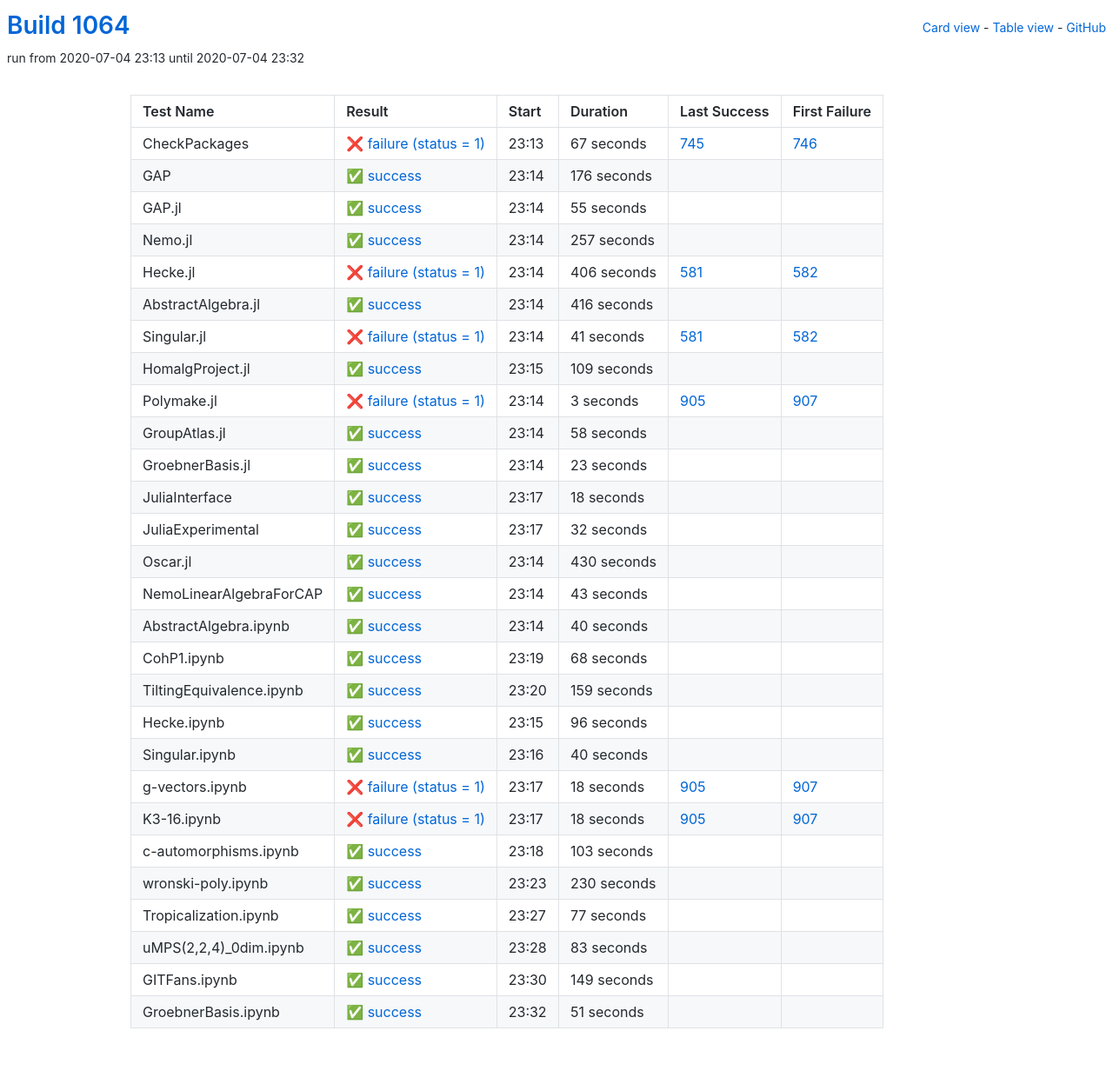
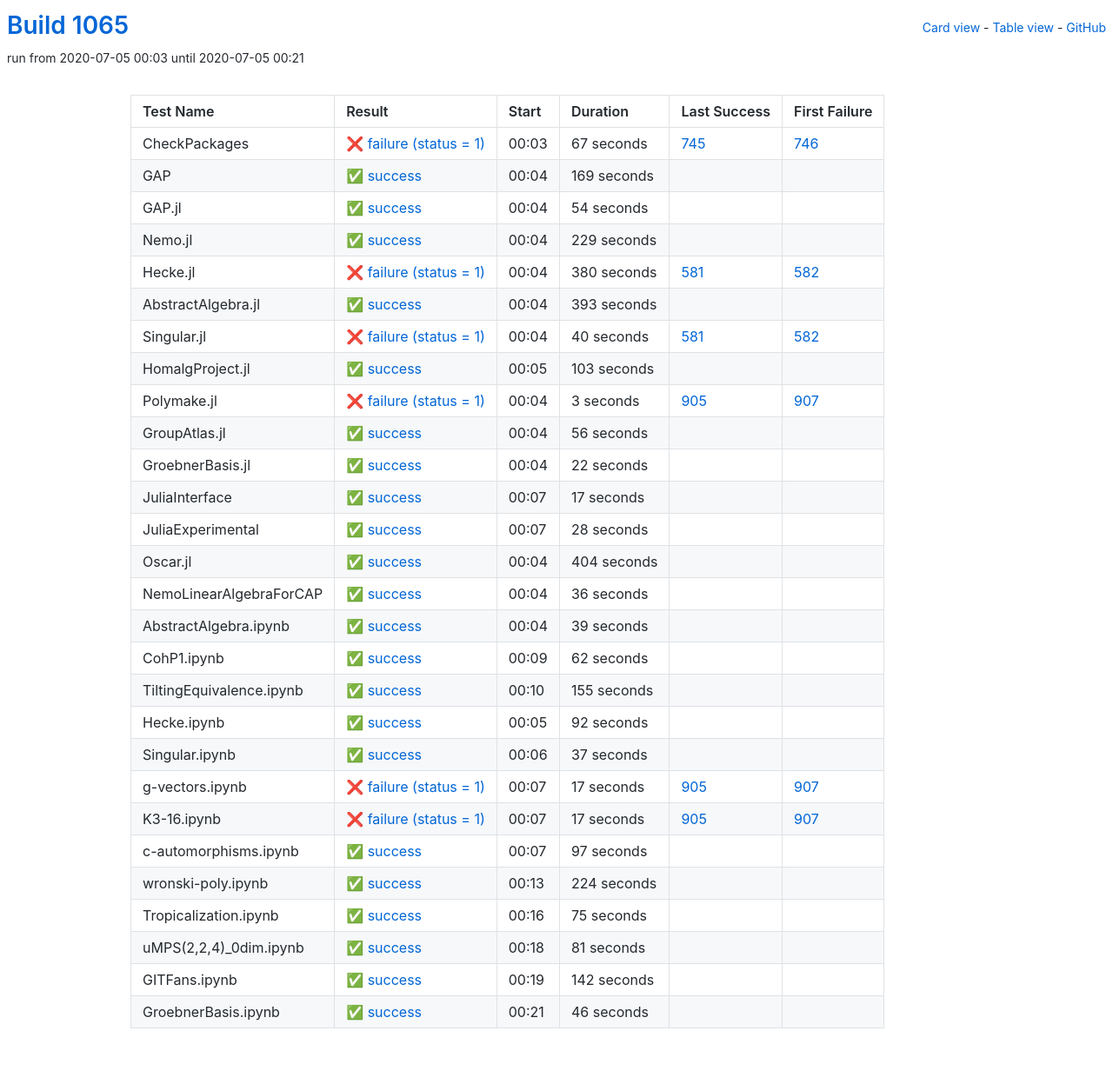
Before and after one commit to oscar-system/oscar-ci-status-1.4, a Jekyll site: the page built from table.html, in a window 1280 px wide. Shown: the whole page at 87% size. Built offline with Jekyll 4.4.1, drawn with Linux system fonts in a browser that asks for light colours.

Commit message:
Build #1065

```diff
--- a/_data/ci.yml
+++ b/_data/ci.yml
@@ -1,6 +1,6 @@
 ---
-build: 1064
-build_url: https://oscarci.mathematik.uni-kl.de/job/oscar-julia-1.4/1064/
+build: 1065
+build_url: https://oscarci.mathematik.uni-kl.de/job/oscar-julia-1.4/1065/
 job: oscar-julia-1.4
 organization: oscar-system
 repo: oscar-ci-status-1.4
@@ -8,8 +8,8 @@ repourl: https://github.com/oscar-system/oscar-ci-status-1.4
 tests:
 - name: CheckPackages
   id: checkpackages
-  log: https://oscarci.mathematik.uni-kl.de/job/oscar-julia-1.4/1064/artifact/logs/build-1064/CheckPackages.log
-  start: 2020-07-04 23:13
+  log: https://oscarci.mathematik.uni-kl.de/job/oscar-julia-1.4/1065/artifact/logs/build-1065/CheckPackages.log
+  start: 2020-07-05 00:03
   success: false
   exitcode: 1
   status: failure
@@ -20,92 +20,92 @@ tests:
   first_failure_url: https://oscarci.mathematik.uni-kl.de/job/oscar-julia-1.4/746/
 - name: GAP
   id: gap
-  log: https://oscarci.mathematik.uni-kl.de/job/oscar-julia-1.4/1064/artifact/logs/build-1064/GAP.log
-  start: 2020-07-04 23:14
+  log: https://oscarci.mathematik.uni-kl.de/job/oscar-julia-1.4/1065/artifact/logs/build-1065/GAP.log
+  start: 2020-07-05 00:04
   success: true
   exitcode: 0
   status: success
-  duration: 176
+  duration: 169
   last_success: false
   last_success_url:
   first_failure: false
   first_failure_url:
 - name: GAP.jl
   id: gap-jl
-  log: https://oscarci.mathematik.uni-kl.de/job/oscar-julia-1.4/1064/artifact/logs/build-1064/GAP.jl.log
-  start: 2020-07-04 23:14
+  log: https://oscarci.mathematik.uni-kl.de/job/oscar-julia-1.4/1065/artifact/logs/build-1065/GAP.jl.log
+  start: 2020-07-05 00:04
   success: true
   exitcode: 0
   status: success
-  duration: 55
+  duration: 54
   last_success: false
   last_success_url:
   first_failure: false
   first_failure_url:
 - name: Nemo.jl
   id: nemo-jl
-  log: https://oscarci.mathematik.uni-kl.de/job/oscar-julia-1.4/1064/artifact/logs/build-1064/Nemo.jl.log
-  start: 2020-07-04 23:14
+  log: https://oscarci.mathematik.uni-kl.de/job/oscar-julia-1.4/1065/artifact/logs/build-1065/Nemo.jl.log
+  start: 2020-07-05 00:04
   success: true
   exitcode: 0
   status: success
-  duration: 257
+  duration: 229
   last_success: false
   last_success_url:
   first_failure: false
   first_failure_url:
 - name: Hecke.jl
   id: hecke-jl
-  log: https://oscarci.mathematik.uni-kl.de/job/oscar-julia-1.4/1064/artifact/logs/build-1064/Hecke.jl.log
-  start: 2020-07-04 23:14
+  log: https://oscarci.mathematik.uni-kl.de/job/oscar-julia-1.4/1065/artifact/logs/build-1065/Hecke.jl.log
+  start: 2020-07-05 00:04
   success: false
   exitcode: 1
   status: failure
-  duration: 406
+  duration: 380
   last_success: 581
   last_success_url: https://oscarci.mathematik.uni-kl.de/job/oscar-julia-1.4/581/
   first_failure: 582
   first_failure_url: https://oscarci.mathematik.uni-kl.de/job/oscar-julia-1.4/582/
 - name: AbstractAlgebra.jl
   id: abstractalgebra-jl
-  log: https://oscarci.mathematik.uni-kl.de/job/oscar-julia-1.4/1064/artifact/logs/build-1064/AbstractAlgebra.jl.log
-  start: 2020-07-04 23:14
+  log: https://oscarci.mathematik.uni-kl.de/job/oscar-julia-1.4/1065/artifact/logs/build-1065/AbstractAlgebra.jl.log
+  start: 2020-07-05 00:04
   success: true
   exitcode: 0
   status: success
-  duration: 416
+  duration: 393
   last_success: false
   last_success_url:
   first_failure: false
   first_failure_url:
 - name: Singular.jl
   id: singular-jl
-  log: https://oscarci.mathematik.uni-kl.de/job/oscar-julia-1.4/1064/artifact/logs/build-1064/Singular.jl.log
-  start: 2020-07-04 23:14
+  log: https://oscarci.mathematik.uni-kl.de/job/oscar-julia-1.4/1065/artifact/logs/build-1065/Singular.jl.log
+  start: 2020-07-05 00:04
   success: false
   exitcode: 1
   status: failure
-  duration: 41
+  duration: 40
   last_success: 581
   last_success_url: https://oscarci.mathematik.uni-kl.de/job/oscar-julia-1.4/581/
   first_failure: 582
   first_failure_url: https://oscarci.mathematik.uni-kl.de/job/oscar-julia-1.4/582/
 - name: HomalgProject.jl
   id: homalgproject-jl
-  log: https://oscarci.mathematik.uni-kl.de/job/oscar-julia-1.4/1064/artifact/logs/build-1064/HomalgProject.jl.log
-  start: 2020-07-04 23:15
+  log: https://oscarci.mathematik.uni-kl.de/job/oscar-julia-1.4/1065/artifact/logs/build-1065/HomalgProject.jl.log
+  start: 2020-07-05 00:05
   success: true
   exitcode: 0
   status: success
-  duration: 109
+  duration: 103
   last_success: false
   last_success_url:
   first_failure: false
   first_failure_url:
 - name: Polymake.jl
   id: polymake-jl
-  log: https://oscarci.mathematik.uni-kl.de/job/oscar-julia-1.4/1064/artifact/logs/build-1064/Polymake.jl.log
-  start: 2020-07-04 23:14
+  log: https://oscarci.mathematik.uni-kl.de/job/oscar-julia-1.4/1065/artifact/logs/build-1065/Polymake.jl.log
+  start: 2020-07-05 00:04
   success: false
   exitcode: 1
   status: failure
@@ -116,228 +116,228 @@ tests:
   first_failure_url: https://oscarci.mathematik.uni-kl.de/job/oscar-julia-1.4/907/
 - name: GroupAtlas.jl
   id: groupatlas-jl
-  log: https://oscarci.mathematik.uni-kl.de/job/oscar-julia-1.4/1064/artifact/logs/build-1064/GroupAtlas.jl.log
-  start: 2020-07-04 23:14
+  log: https://oscarci.mathematik.uni-kl.de/job/oscar-julia-1.4/1065/artifact/logs/build-1065/GroupAtlas.jl.log
+  start: 2020-07-05 00:04
   success: true
   exitcode: 0
   status: success
-  duration: 58
+  duration: 56
   last_success: false
   last_success_url:
   first_failure: false
   first_failure_url:
 - name: GroebnerBasis.jl
   id: groebnerbasis-jl
-  log: https://oscarci.mathematik.uni-kl.de/job/oscar-julia-1.4/1064/artifact/logs/build-1064/GroebnerBasis.jl.log
-  start: 2020-07-04 23:14
+  log: https://oscarci.mathematik.uni-kl.de/job/oscar-julia-1.4/1065/artifact/logs/build-1065/GroebnerBasis.jl.log
+  start: 2020-07-05 00:04
   success: true
   exitcode: 0
   status: success
-  duration: 23
+  duration: 22
   last_success: false
   last_success_url:
   first_failure: false
   first_failure_url:
 - name: JuliaInterface
   id: juliainterface
-  log: https://oscarci.mathematik.uni-kl.de/job/oscar-julia-1.4/1064/artifact/logs/build-1064/JuliaInterface.log
-  start: 2020-07-04 23:17
+  log: https://oscarci.mathematik.uni-kl.de/job/oscar-julia-1.4/1065/artifact/logs/build-1065/JuliaInterface.log
+  start: 2020-07-05 00:07
   success: true
   exitcode: 0
   status: success
-  duration: 18
+  duration: 17
   last_success: false
   last_success_url:
   first_failure: false
   first_failure_url:
 - name: JuliaExperimental
   id: juliaexperimental
-  log: https://oscarci.mathematik.uni-kl.de/job/oscar-julia-1.4/1064/artifact/logs/build-1064/JuliaExperimental.log
-  start: 2020-07-04 23:17
+  log: https://oscarci.mathematik.uni-kl.de/job/oscar-julia-1.4/1065/artifact/logs/build-1065/JuliaExperimental.log
+  start: 2020-07-05 00:07
   success: true
   exitcode: 0
   status: success
-  duration: 32
+  duration: 28
   last_success: false
   last_success_url:
   first_failure: false
   first_failure_url:
 - name: Oscar.jl
   id: oscar-jl
-  log: https://oscarci.mathematik.uni-kl.de/job/oscar-julia-1.4/1064/artifact/logs/build-1064/Oscar.jl.log
-  start: 2020-07-04 23:14
+  log: https://oscarci.mathematik.uni-kl.de/job/oscar-julia-1.4/1065/artifact/logs/build-1065/Oscar.jl.log
+  start: 2020-07-05 00:04
   success: true
   exitcode: 0
   status: success
-  duration: 430
+  duration: 404
   last_success: false
   last_success_url:
   first_failure: false
   first_failure_url:
 - name: NemoLinearAlgebraForCAP
   id: nemolinearalgebraforcap
-  log: https://oscarci.mathematik.uni-kl.de/job/oscar-julia-1.4/1064/artifact/logs/build-1064/NemoLinearAlgebraForCAP.log
-  start: 2020-07-04 23:14
+  log: https://oscarci.mathematik.uni-kl.de/job/oscar-julia-1.4/1065/artifact/logs/build-1065/NemoLinearAlgebraForCAP.log
+  start: 2020-07-05 00:04
   success: true
   exitcode: 0
   status: success
-  duration: 43
+  duration: 36
   last_success: false
   last_success_url:
   first_failure: false
   first_failure_url:
 - name: AbstractAlgebra.ipynb
   id: abstractalgebra-ipynb
-  log: https://oscarci.mathematik.uni-kl.de/job/oscar-julia-1.4/1064/artifact/logs/build-1064/AbstractAlgebra.ipynb.log
-  start: 2020-07-04 23:14
+  log: https://oscarci.mathematik.uni-kl.de/job/oscar-julia-1.4/1065/artifact/logs/build-1065/AbstractAlgebra.ipynb.log
+  start: 2020-07-05 00:04
   success: true
   exitcode: 0
   status: success
-  duration: 40
+  duration: 39
   last_success: false
   last_success_url:
   first_failure: false
   first_failure_url:
 - name: CohP1.ipynb
   id: cohp1-ipynb
-  log: https://oscarci.mathematik.uni-kl.de/job/oscar-julia-1.4/1064/artifact/logs/build-1064/CohP1.ipynb.log
-  start: 2020-07-04 23:19
+  log: https://oscarci.mathematik.uni-kl.de/job/oscar-julia-1.4/1065/artifact/logs/build-1065/CohP1.ipynb.log
+  start: 2020-07-05 00:09
   success: true
   exitcode: 0
   status: success
-  duration: 68
+  duration: 62
   last_success: false
   last_success_url:
   first_failure: false
   first_failure_url:
 - name: TiltingEquivalence.ipynb
   id: tiltingequivalence-ipynb
-  log: https://oscarci.mathematik.uni-kl.de/job/oscar-julia-1.4/1064/artifact/logs/build-1064/TiltingEquivalence.ipynb.log
-  start: 2020-07-04 23:20
+  log: https://oscarci.mathematik.uni-kl.de/job/oscar-julia-1.4/1065/artifact/logs/build-1065/TiltingEquivalence.ipynb.log
+  start: 2020-07-05 00:10
   success: true
   exitcode: 0
   status: success
-  duration: 159
+  duration: 155
   last_success: false
   last_success_url:
   first_failure: false
   first_failure_url:
 - name: Hecke.ipynb
   id: hecke-ipynb
-  log: https://oscarci.mathematik.uni-kl.de/job/oscar-julia-1.4/1064/artifact/logs/build-1064/Hecke.ipynb.log
-  start: 2020-07-04 23:15
+  log: https://oscarci.mathematik.uni-kl.de/job/oscar-julia-1.4/1065/artifact/logs/build-1065/Hecke.ipynb.log
+  start: 2020-07-05 00:05
   success: true
   exitcode: 0
   status: success
-  duration: 96
+  duration: 92
   last_success: false
   last_success_url:
   first_failure: false
   first_failure_url:
 - name: Singular.ipynb
   id: singular-ipynb
-  log: https://oscarci.mathematik.uni-kl.de/job/oscar-julia-1.4/1064/artifact/logs/build-1064/Singular.ipynb.log
-  start: 2020-07-04 23:16
+  log: https://oscarci.mathematik.uni-kl.de/job/oscar-julia-1.4/1065/artifact/logs/build-1065/Singular.ipynb.log
+  start: 2020-07-05 00:06
   success: true
   exitcode: 0
   status: success
-  duration: 40
+  duration: 37
   last_success: false
   last_success_url:
   first_failure: false
   first_failure_url:
 - name: g-vectors.ipynb
   id: g-vectors-ipynb
-  log: https://oscarci.mathematik.uni-kl.de/job/oscar-julia-1.4/1064/artifact/logs/build-1064/g-vectors.ipynb.log
-  start: 2020-07-04 23:17
+  log: https://oscarci.mathematik.uni-kl.de/job/oscar-julia-1.4/1065/artifact/logs/build-1065/g-vectors.ipynb.log
+  start: 2020-07-05 00:07
   success: false
   exitcode: 1
   status: failure
-  duration: 18
+  duration: 17
   last_success: 905
   last_success_url: https://oscarci.mathematik.uni-kl.de/job/oscar-julia-1.4/905/
   first_failure: 907
   first_failure_url: https://oscarci.mathematik.uni-kl.de/job/oscar-julia-1.4/907/
 - name: K3-16.ipynb
   id: k3-16-ipynb
-  log: https://oscarci.mathematik.uni-kl.de/job/oscar-julia-1.4/1064/artifact/logs/build-1064/K3-16.ipynb.log
-  start: 2020-07-04 23:17
+  log: https://oscarci.mathematik.uni-kl.de/job/oscar-julia-1.4/1065/artifact/logs/build-1065/K3-16.ipynb.log
+  start: 2020-07-05 00:07
   success: false
   exitcode: 1
   status: failure
-  duration: 18
+  duration: 17
   last_success: 905
   last_success_url: https://oscarci.mathematik.uni-kl.de/job/oscar-julia-1.4/905/
   first_failure: 907
   first_failure_url: https://oscarci.mathematik.uni-kl.de/job/oscar-julia-1.4/907/
 - name: c-automorphisms.ipynb
   id: c-automorphisms-ipynb
-  log: https://oscarci.mathematik.uni-kl.de/job/oscar-julia-1.4/1064/artifact/logs/build-1064/c-automorphisms.ipynb.log
-  start: 2020-07-04 23:18
+  log: https://oscarci.mathematik.uni-kl.de/job/oscar-julia-1.4/1065/artifact/logs/build-1065/c-automorphisms.ipynb.log
+  start: 2020-07-05 00:07
   success: true
   exitcode: 0
   status: success
-  duration: 103
+  duration: 97
   last_success: false
   last_success_url:
   first_failure: false
   first_failure_url:
 - name: wronski-poly.ipynb
   id: wronski-poly-ipynb
-  log: https://oscarci.mathematik.uni-kl.de/job/oscar-julia-1.4/1064/artifact/logs/build-1064/wronski-poly.ipynb.log
-  start: 2020-07-04 23:23
+  log: https://oscarci.mathematik.uni-kl.de/job/oscar-julia-1.4/1065/artifact/logs/build-1065/wronski-poly.ipynb.log
+  start: 2020-07-05 00:13
   success: true
   exitcode: 0
   status: success
-  duration: 230
+  duration: 224
   last_success: false
   last_success_url:
   first_failure: false
   first_failure_url:
 - name: Tropicalization.ipynb
   id: tropicalization-ipynb
-  log: https://oscarci.mathematik.uni-kl.de/job/oscar-julia-1.4/1064/artifact/logs/build-1064/Tropicalization.ipynb.log
-  start: 2020-07-04 23:27
+  log: https://oscarci.mathematik.uni-kl.de/job/oscar-julia-1.4/1065/artifact/logs/build-1065/Tropicalization.ipynb.log
+  start: 2020-07-05 00:16
   success: true
   exitcode: 0
   status: success
-  duration: 77
+  duration: 75
   last_success: false
   last_success_url:
   first_failure: false
   first_failure_url:
 - name: uMPS(2,2,4)_0dim.ipynb
   id: umps-2-2-4-0dim-ipynb
-  log: https://oscarci.mathematik.uni-kl.de/job/oscar-julia-1.4/1064/artifact/logs/build-1064/uMPS-2-2-4-_0dim.ipynb.log
-  start: 2020-07-04 23:28
+  log: https://oscarci.mathematik.uni-kl.de/job/oscar-julia-1.4/1065/artifact/logs/build-1065/uMPS-2-2-4-_0dim.ipynb.log
+  start: 2020-07-05 00:18
   success: true
   exitcode: 0
   status: success
-  duration: 83
+  duration: 81
   last_success: false
   last_success_url:
   first_failure: false
   first_failure_url:
 - name: GITFans.ipynb
   id: gitfans-ipynb
-  log: https://oscarci.mathematik.uni-kl.de/job/oscar-julia-1.4/1064/artifact/logs/build-1064/GITFans.ipynb.log
-  start: 2020-07-04 23:30
+  log: https://oscarci.mathematik.uni-kl.de/job/oscar-julia-1.4/1065/artifact/logs/build-1065/GITFans.ipynb.log
+  start: 2020-07-05 00:19
   success: true
   exitcode: 0
   status: success
-  duration: 149
+  duration: 142
   last_success: false
   last_success_url:
   first_failure: false
   first_failure_url:
 - name: GroebnerBasis.ipynb
   id: groebnerbasis-ipynb
-  log: https://oscarci.mathematik.uni-kl.de/job/oscar-julia-1.4/1064/artifact/logs/build-1064/GroebnerBasis.ipynb.log
-  start: 2020-07-04 23:32
+  log: https://oscarci.mathematik.uni-kl.de/job/oscar-julia-1.4/1065/artifact/logs/build-1065/GroebnerBasis.ipynb.log
+  start: 2020-07-05 00:21
   success: true
   exitcode: 0
   status: success
-  duration: 51
+  duration: 46
   last_success: false
   last_success_url:
   first_failure: false
```
Also changed, not shown: README.md.
